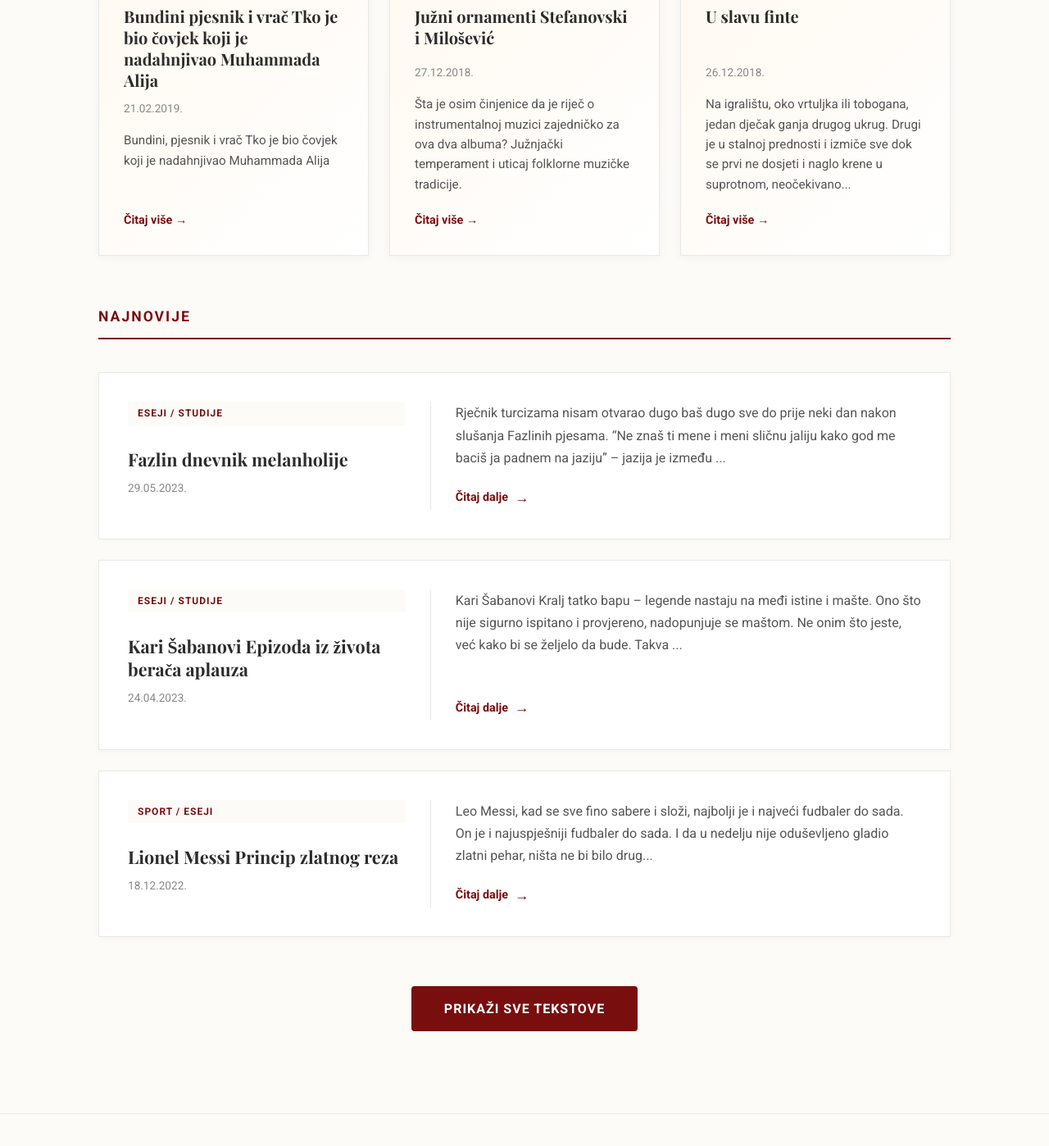
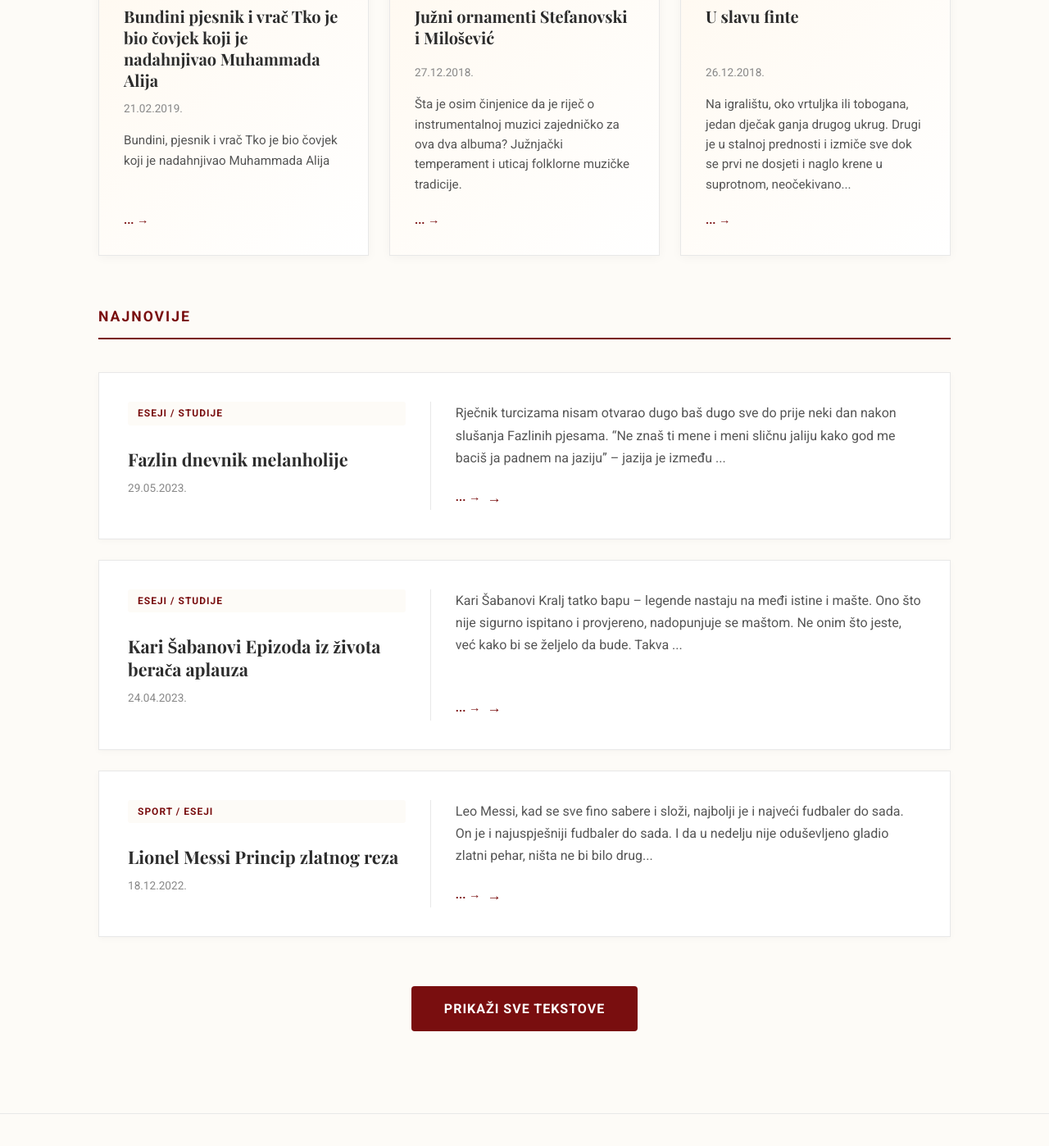
Before and after one commit to omarbrkan/omarbrkan.github.io, a Jekyll site: the page built from index.html, in a window 1280 px wide and 1400 px high, scrolled down 461 px. Shown: the whole window at 82% size. Built offline with Jekyll 4.4.1, drawn with Linux system fonts in a browser that asks for light colours.

Commit message:
Update index.html

```diff
--- a/index.html
+++ b/index.html
@@ -35,7 +35,7 @@ title: Omar Brkan - Eseji, Proza, Kritika i Poezija
                     {{ post.excerpt | strip_html | truncate: 180 }}
                 </p>
 
-                <a href="{{ post.url | relative_url }}" class="featured-card-link">Čitaj više →</a>
+                <a href="{{ post.url | relative_url }}" class="featured-card-link">... →</a>
             </div>
         </article>
         {% endfor %}
@@ -71,7 +71,7 @@ title: Omar Brkan - Eseji, Proza, Kritika i Poezija
                 <p class="latest-post-excerpt">
                     {{ post.excerpt | strip_html | truncate: 200 }}
                 </p>
-                <a href="{{ post.url | relative_url }}" class="read-more-link">Čitaj dalje</a>
+                <a href="{{ post.url | relative_url }}" class="read-more-link">... →</a>
             </div>
         </article>
         {% endfor %}
```
